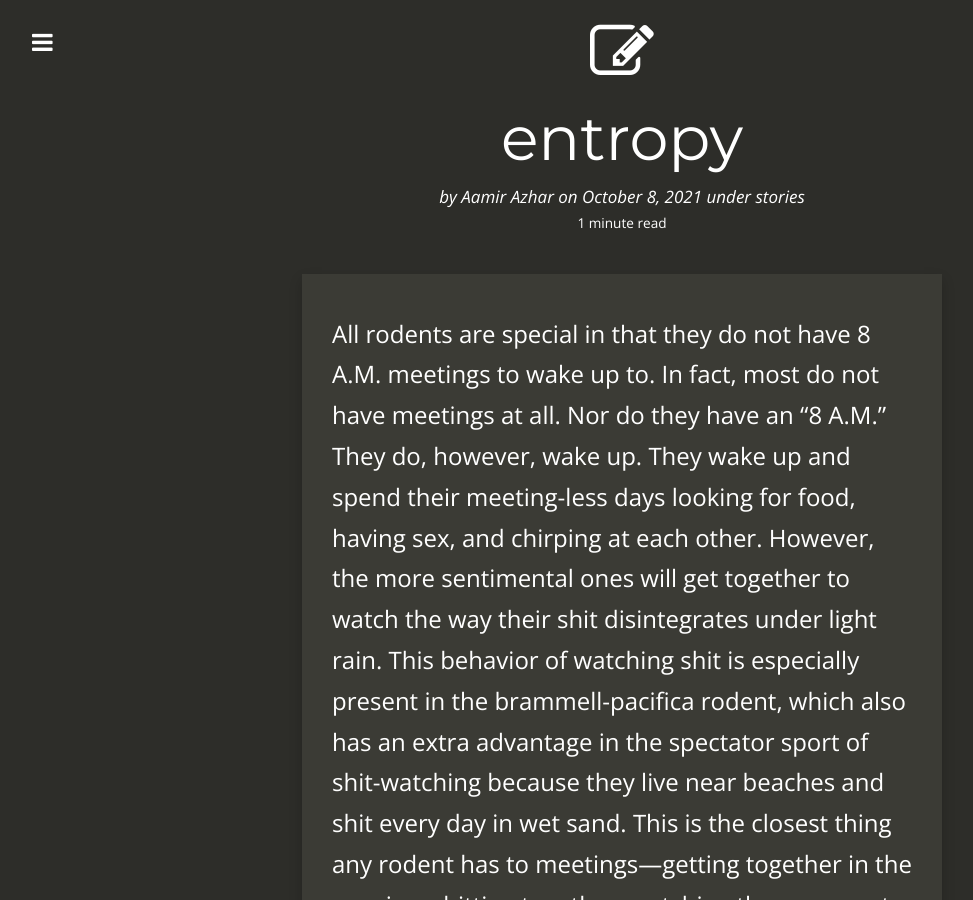
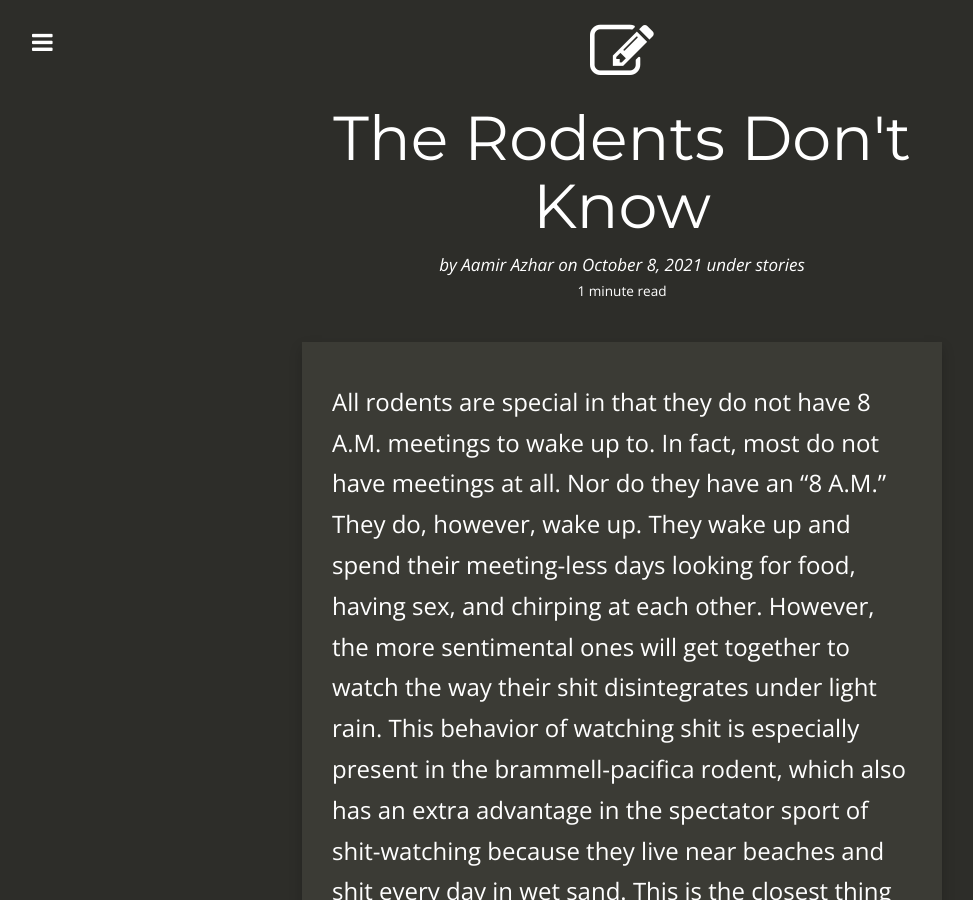
Before and after one commit to jacobtomlinson/carte-noire, a Jekyll site: the page built from _posts/2021-11-05-the-rodents-dont-know.md, in a window 1280 px wide and 900 px high. Shown: the whole window, without its empty margins (18-991 px from the left). Built offline with Jekyll 4.4.1, drawn with Linux system fonts in a browser that asks for light colours; nearby versions of some CDN libraries; comment, search, counter and statistics services are not loaded.

Commit message:
Fix title of rodents dont know

```diff
--- a/_posts/2021-11-05-the-rodents-dont-know.md
+++ b/_posts/2021-11-05-the-rodents-dont-know.md
@@ -1,6 +1,6 @@
 ---
 layout:     post
-title:      entropy
+title:      The Rodents Don't Know
 date:       2021-10-08 11:13:00
 author:     Aamir Azhar
 summary:    An apocalypse. For them.
```
